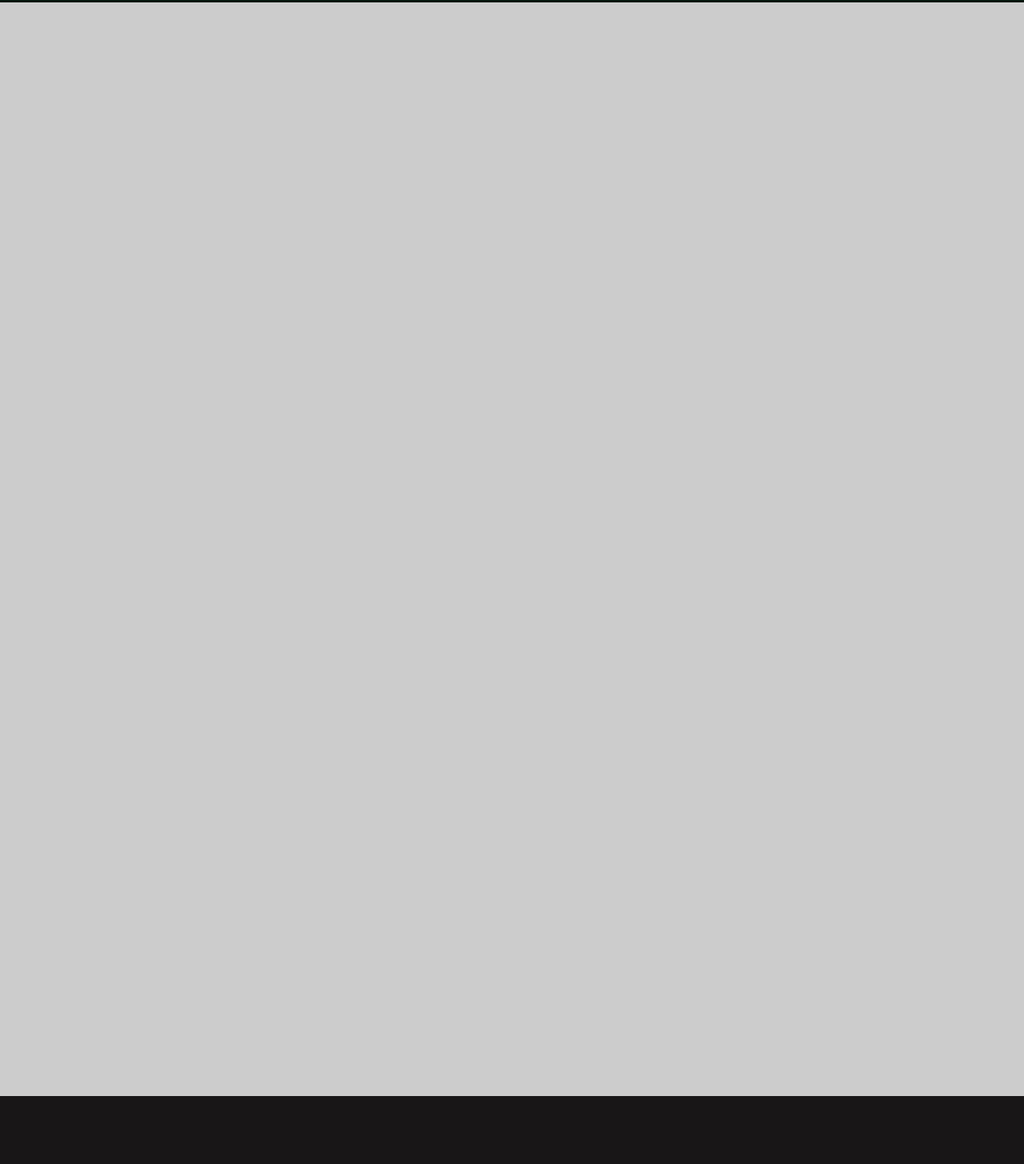
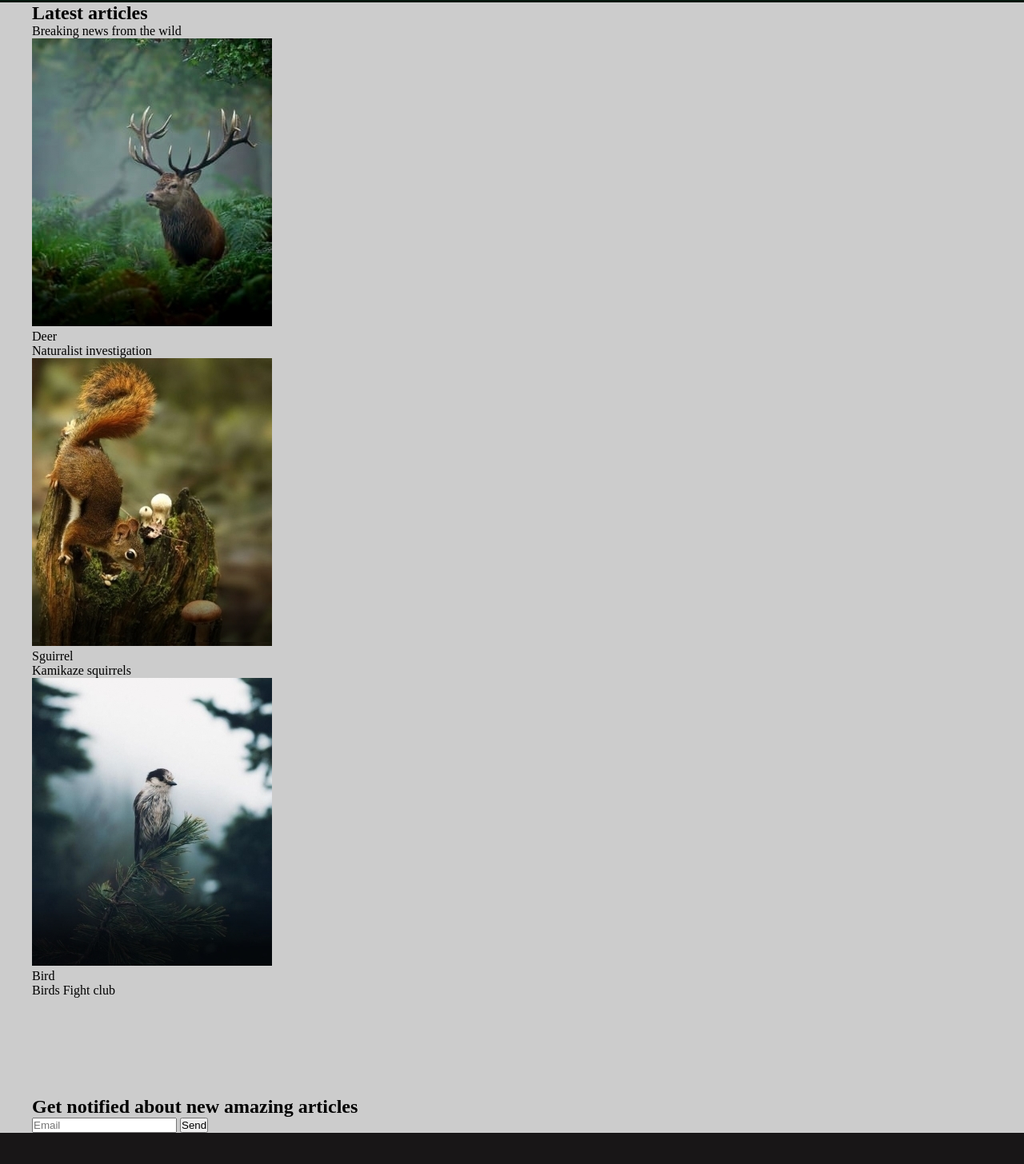
Before and after one commit to ViktoriiaBila/wildlife, a plain HTML site: page index.html in a window 1280 px wide. Shown: the part 776-2232 px from the top of the page at 80% size. Drawn offline with Linux system fonts and the light colour scheme.

Commit message:
feat: add latest-articles and get-notified sections

```diff
--- a/index.html
+++ b/index.html
@@ -40,13 +40,35 @@
 
 		<section class="latest-articles">
 			<div class="container">
-
+				<h2 class="latest-articles-header">Latest articles</h2>
+				<div class="latest-articles-descr">Breaking news from the wild</div>
+				<div class="news">
+					<div class="news-item">
+						<img src="img/latest-articles/deer.png" alt="deer" class="news-img">
+						<div class="news-title">Deer</div>
+						<div class="news-descr">Naturalist investigation</div>
+					</div>
+					<div class="news-item">
+						<img src="img/latest-articles/squirrel.png" alt="sguirrel" class="news-img">
+						<div class="news-title">Sguirrel</div>
+						<div class="news-descr">Kamikaze squirrels</div>
+					</div>
+					<div class="news-item">
+						<img src="img/latest-articles/bird.png" alt="bird" class="news-img">
+						<div class="news-title">Bird</div>
+						<div class="news-descr">Birds Fight club</div>
+					</div>
+				</div>
 			</div>
 		</section>
 
 		<section class="get-notified">
 			<div class="container">
-
+				<h2 class="get-notified">Get notified about new amazing articles</h2>
+				<form name="test" method="post" class="email-send">
+					<input type="text" placeholder="Email" class="email">
+					<input type="submit" value="Send">
+				</form>
 			</div>
 		</section>
 
```
